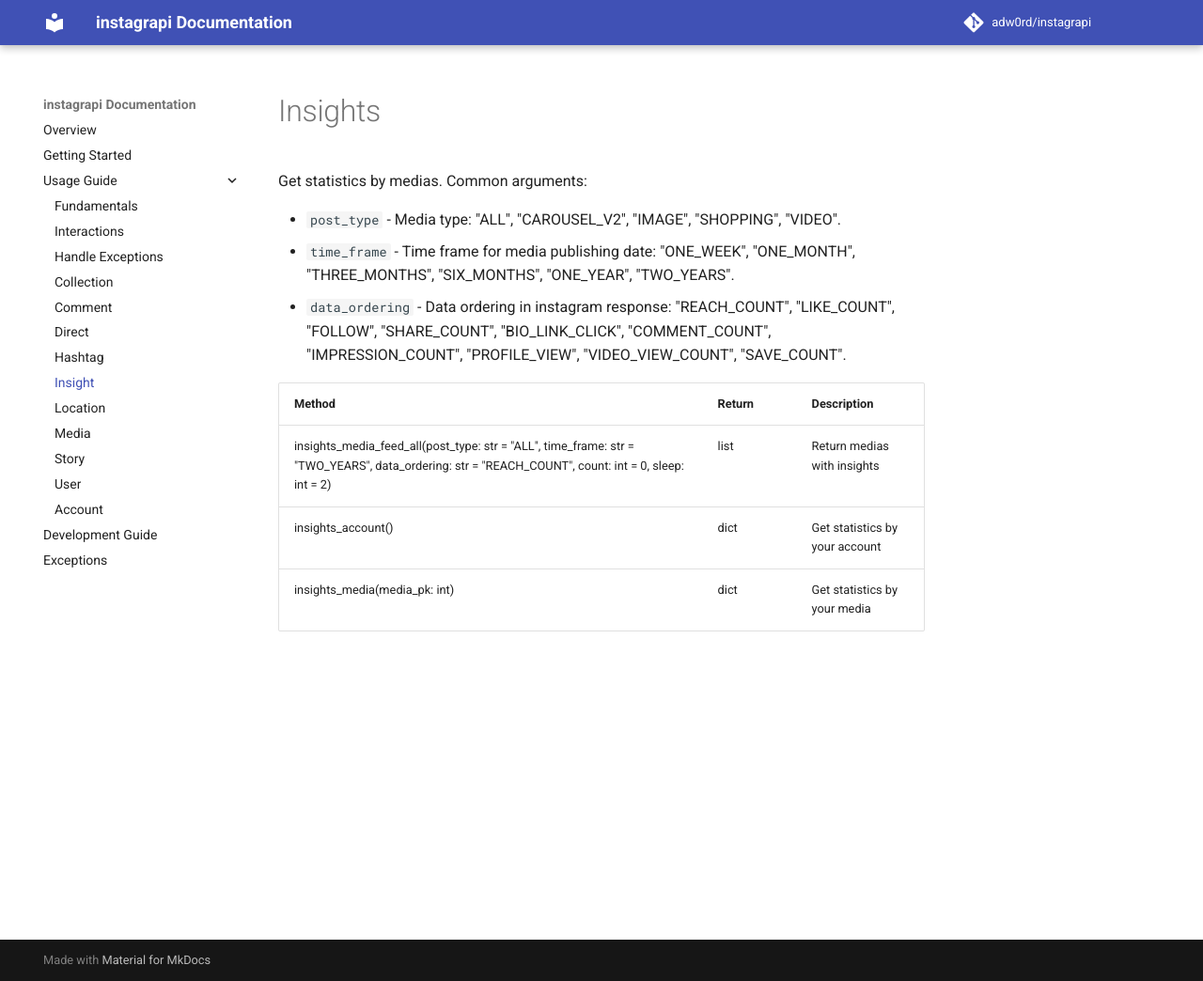
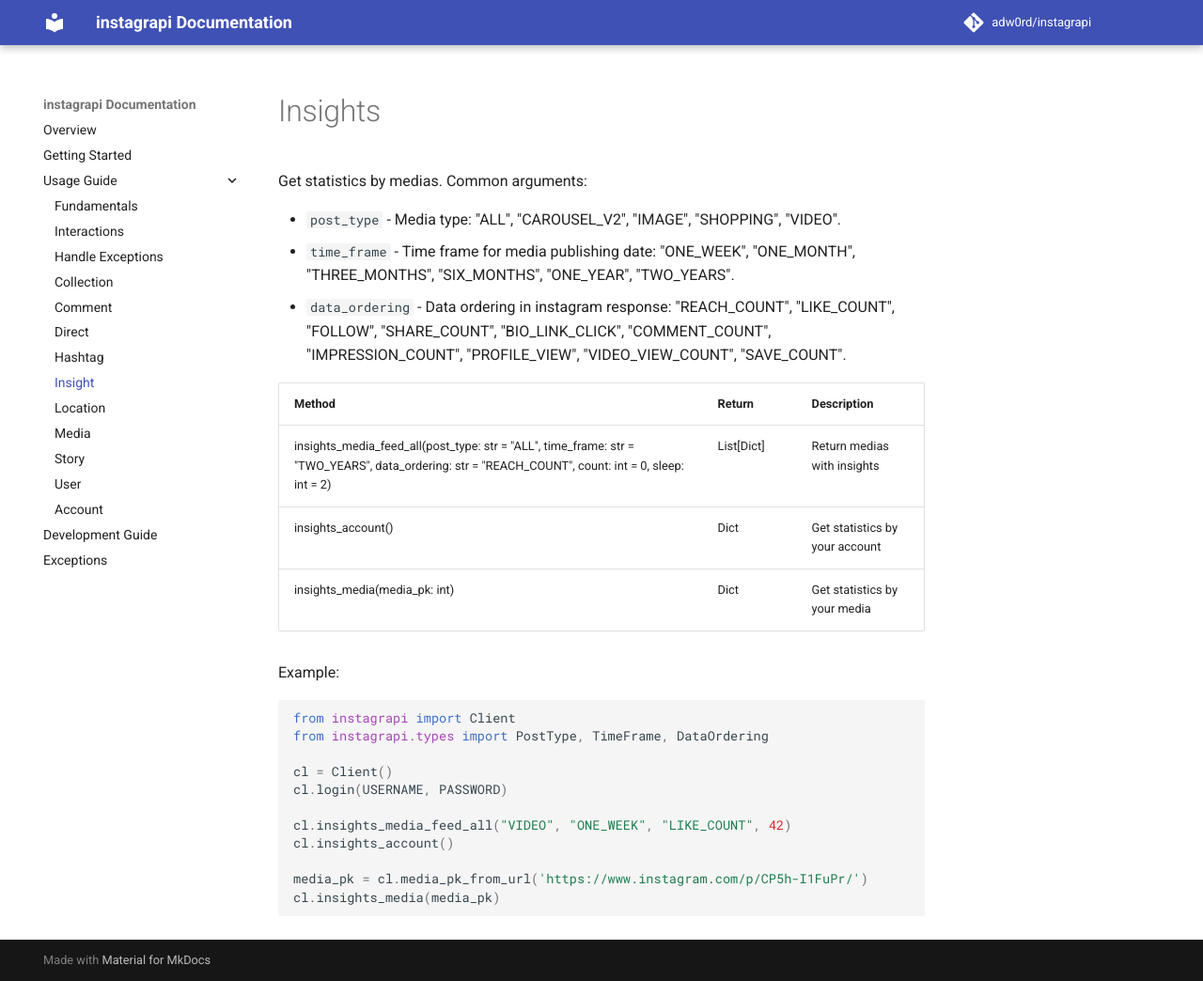
Before and after one commit to eva57gr/Som-AI, an MkDocs documentation site: the page built from docs/usage-guide/insight.md, in a window 1280 px wide and 1044 px high. Shown: the whole window at 94% size. Built offline with MkDocs 1.6.1 and Material for MkDocs 9.7.7, drawn with Linux system fonts in a browser that asks for light colours; comment, search, counter and statistics services are not loaded; the version menu is left out.

Commit message:
Examples and Literals for insights

````diff
--- a/docs/usage-guide/insight.md
+++ b/docs/usage-guide/insight.md
@@ -8,6 +8,23 @@ Get statistics by medias. Common arguments:
 
 | Method                                                                                             | Return             | Description
 | -------------------------------------------------------------------------------------------------- | ------------------ | -------------------------------
-| insights_media_feed_all(post_type: str = "ALL", time_frame: str = "TWO_YEARS", data_ordering: str = "REACH_COUNT", count: int = 0, sleep: int = 2) | list | Return medias with insights
-| insights_account()                                                                                 | dict               | Get statistics by your account
-| insights_media(media_pk: int)                                                                      | dict               | Get statistics by your media
+| insights_media_feed_all(post_type: str = "ALL", time_frame: str = "TWO_YEARS", data_ordering: str = "REACH_COUNT", count: int = 0, sleep: int = 2) | List[Dict] | Return medias with insights
+| insights_account()                                                                                 | Dict               | Get statistics by your account
+| insights_media(media_pk: int)                                                                      | Dict               | Get statistics by your media
+
+
+Example:
+
+``` python
+from instagrapi import Client
+from instagrapi.types import PostType, TimeFrame, DataOrdering
+
+cl = Client()
+cl.login(USERNAME, PASSWORD)
+
+cl.insights_media_feed_all("VIDEO", "ONE_WEEK", "LIKE_COUNT", 42)
+cl.insights_account()
+
+media_pk = cl.media_pk_from_url('https://www.instagram.com/p/CP5h-I1FuPr/')
+cl.insights_media(media_pk)
+```
--- a/setup.py
+++ b/setup.py
@@ -30,7 +30,7 @@ requirements = [
 
 setup(
     name='instagrapi',
-    version='1.12.17',
+    version='1.12.18',
     author='Mikhail Andreev',
     author_email='x11org@gmail.com',
     license='MIT',
````
Also changed, not shown: 1 other file.
